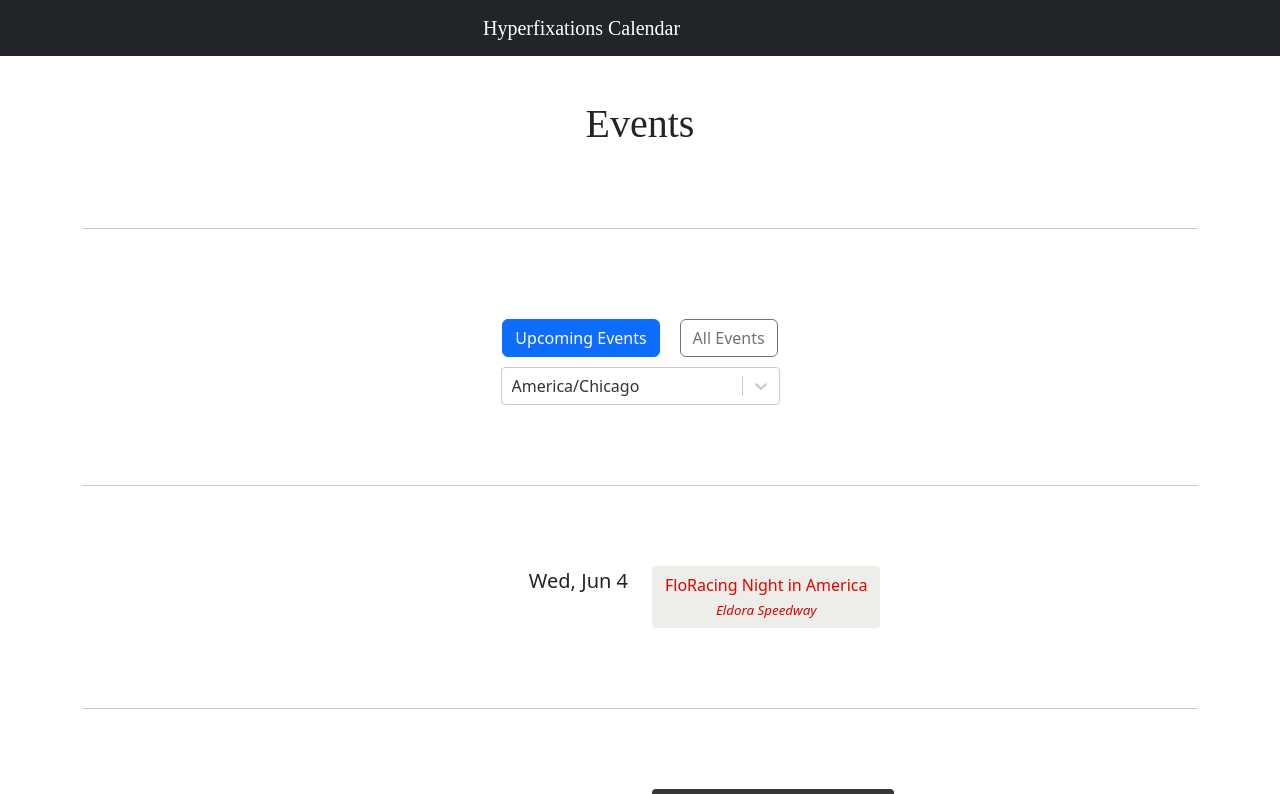
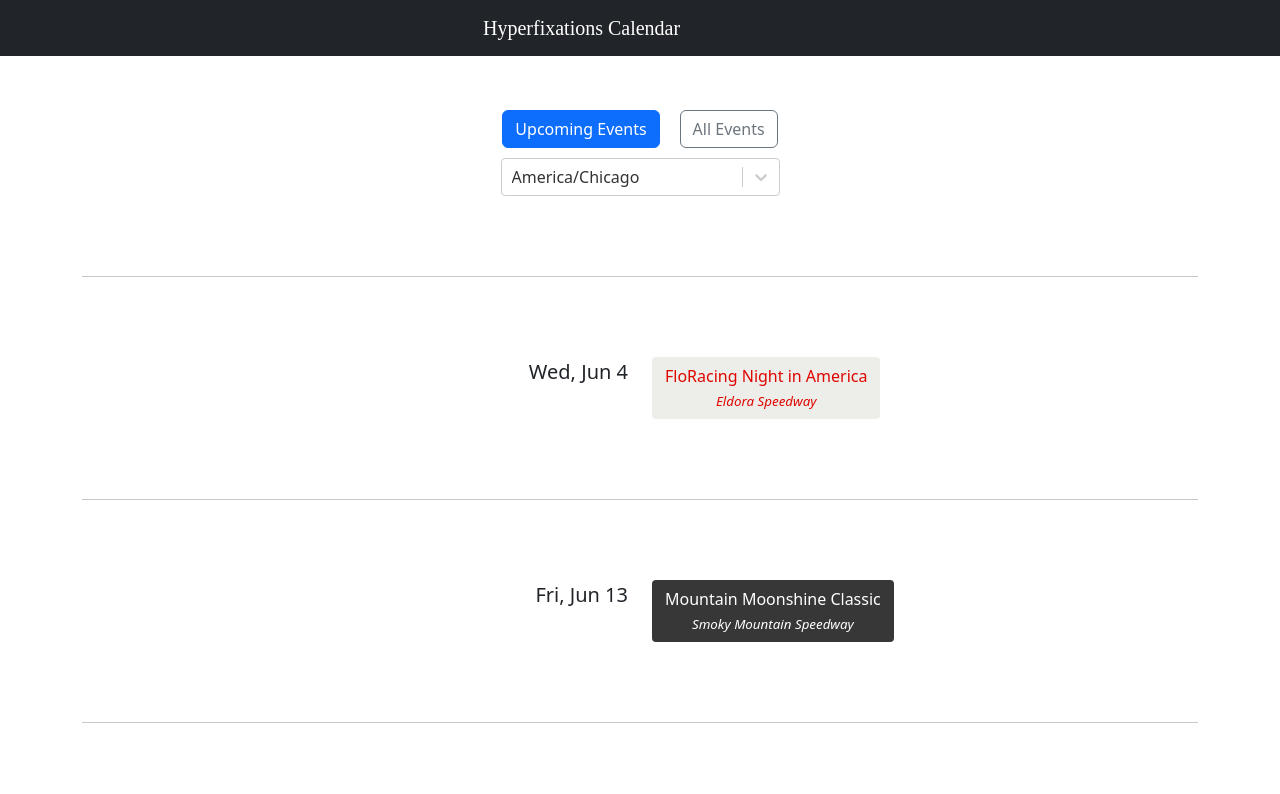
Before and after one commit to mamcgovern/RaceTracker, a React (Create React App) app in the folder racetracker/: page / in a window 1280 px wide. Shown: the top 794 px of the page. Built offline with nearby package versions, Linux system fonts and the light colour scheme.

Commit message:
updated how the website looks

```diff
--- a/racetracker/src/App.js
+++ b/racetracker/src/App.js
@@ -174,8 +174,6 @@ const App = () => {
     return (
         <div>
             <div className="container">
-                <h1 className="page-title">Events</h1>
-                <hr className="featurette-divider" />
                 <div style={{ textAlign: "center" }}>
                     {makeMenu()}
                 </div>
```
Also changed, not shown: 1 other file (tests, documents, lock files or other folders).
